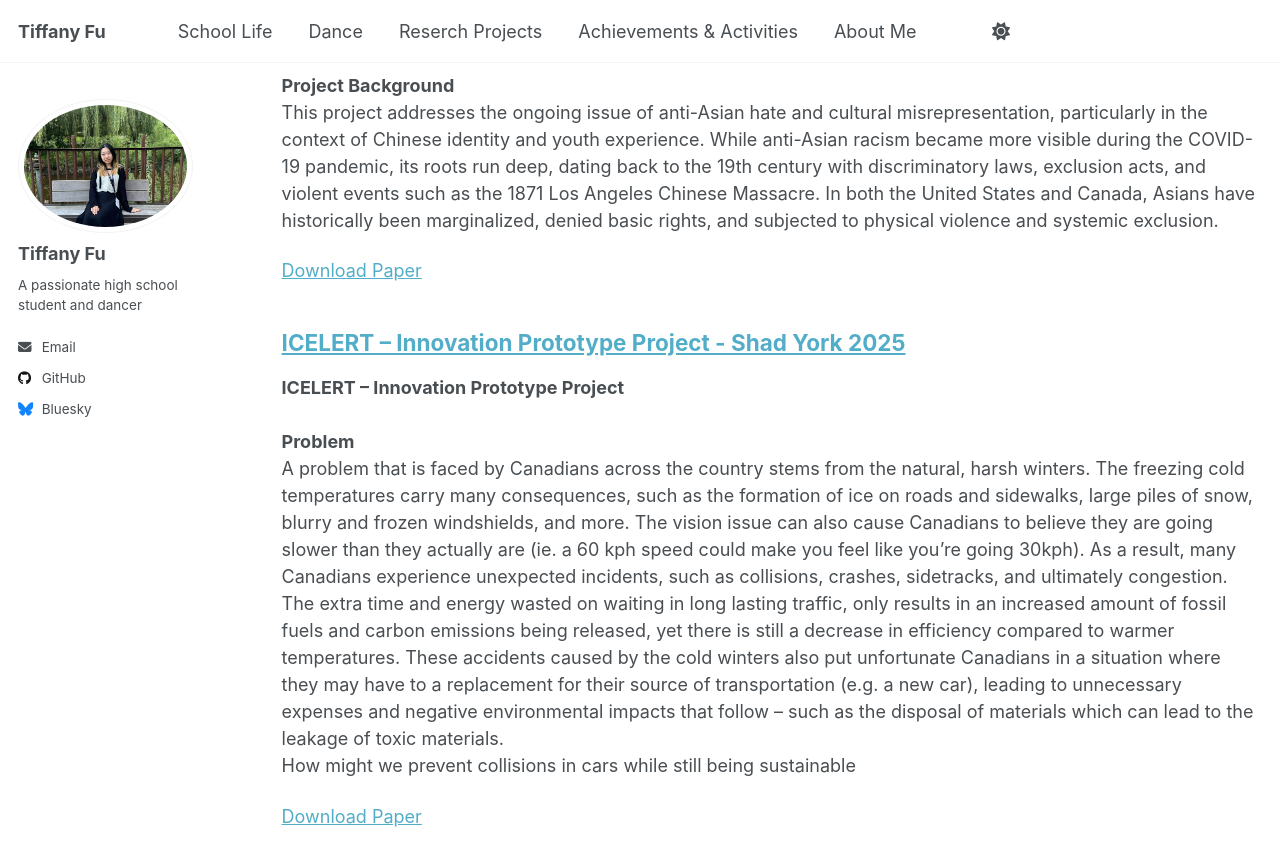
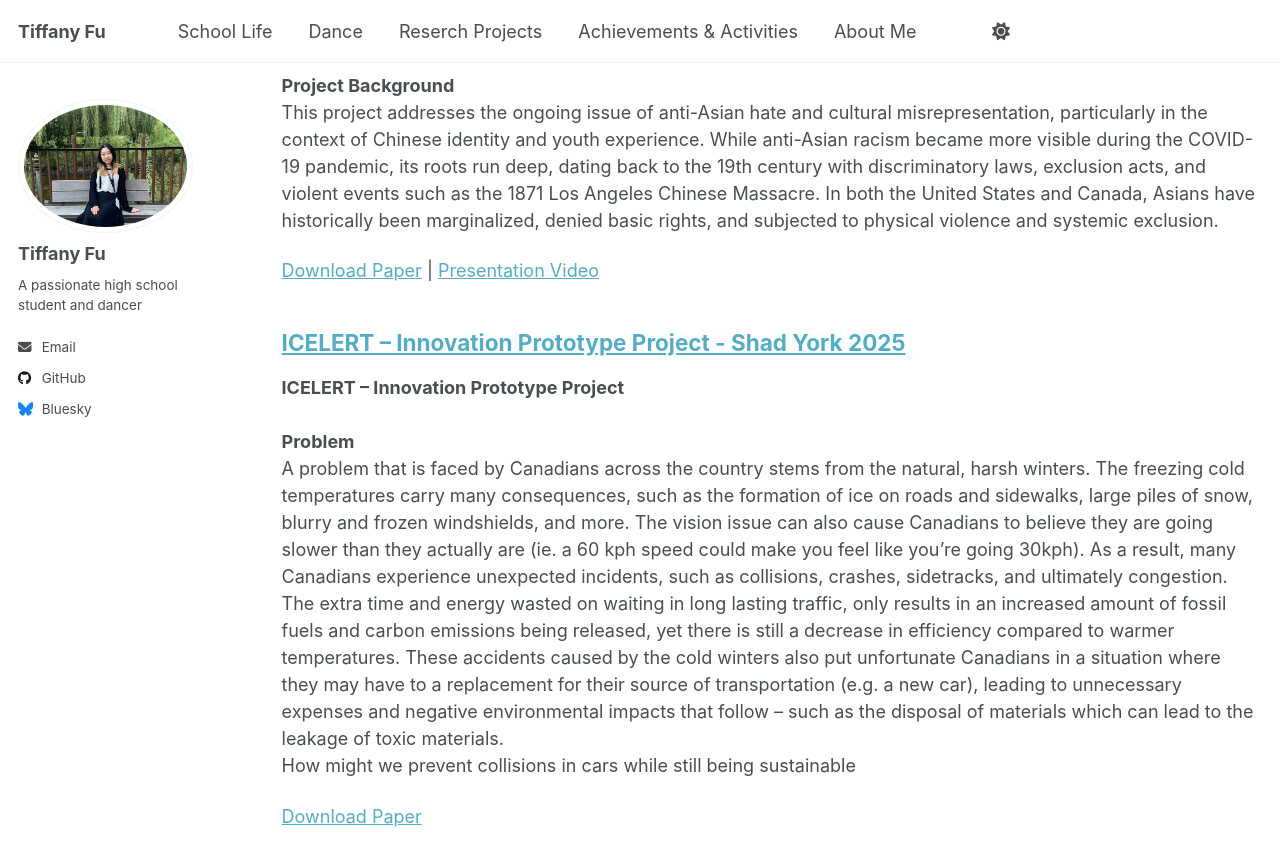
Before and after one commit to TiffanyJTFu/TiffanyFu, a Jekyll site: the page built from _pages/teaching.html, in a window 1280 px wide and 900 px high, scrolled down 558 px. Shown: the top 866 px of the window. Built offline with Jekyll 4.4.1, drawn with Linux system fonts in a browser that asks for light colours; a script that is not in the unit is left out.

Commit message:
Update archive-single.html

```diff
--- a/_includes/archive-single.html
+++ b/_includes/archive-single.html
@@ -49,6 +49,8 @@
       <p>Recommended citation: {{ post.citation }}<br /><a href="{{ post.paperurl }}" target="_blank">Download Paper</a> | <a href="{{ post.slidesurl }}" target="_blank">Download Slides</a> | <a href="{{ post.bibtexurl }}" target="_blank">Download Bibtex</a></p>
     {% elsif post.citation and post.paperurl and post.slidesurl %}
       <p>Recommended citation: {{ post.citation }}<br /><a href="{{ post.paperurl }}" target="_blank">Download Paper</a> | <a href="{{ post.slidesurl }}" target="_blank">Download Slides</a></p>
+    {% elsif post.paperurl and post.slidesurl %}
+      <p><a href="{{ post.paperurl }}" target="_blank">Download Paper</a> | <a href="{{ post.slidesurl }}" target="_blank">Presentation Video</a></p>
     {% elsif post.citation and post.paperurl and post.bibtexurl %}
       <p>Recommended citation: {{ post.citation }}<br /><a href="{{ post.paperurl }}" target="_blank">Download Paper</a> | <a href="{{ post.bibtexurl }}" target="_blank">Download Bibtex</a></p>
     {% elsif post.citation and post.paperurl %}
```
